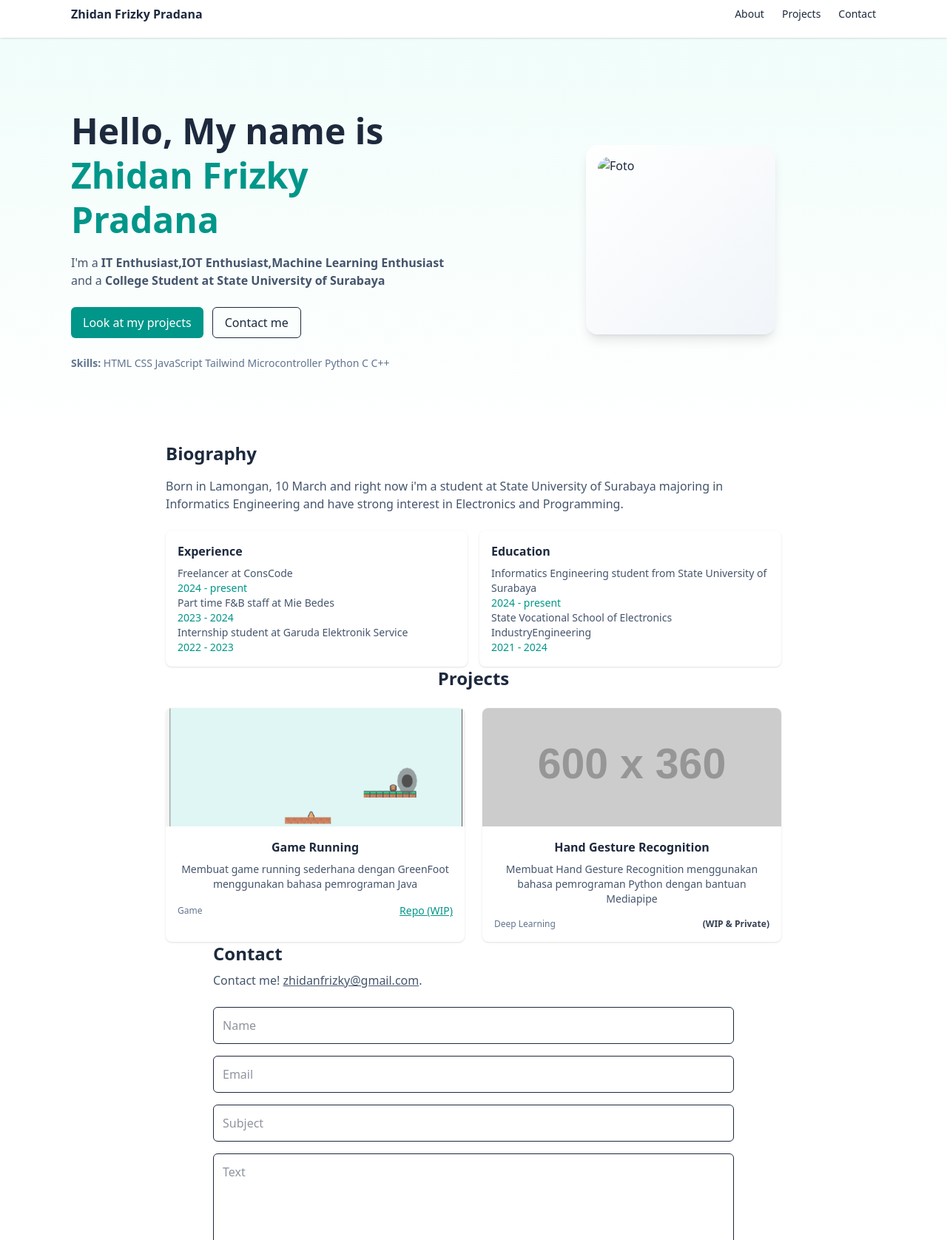
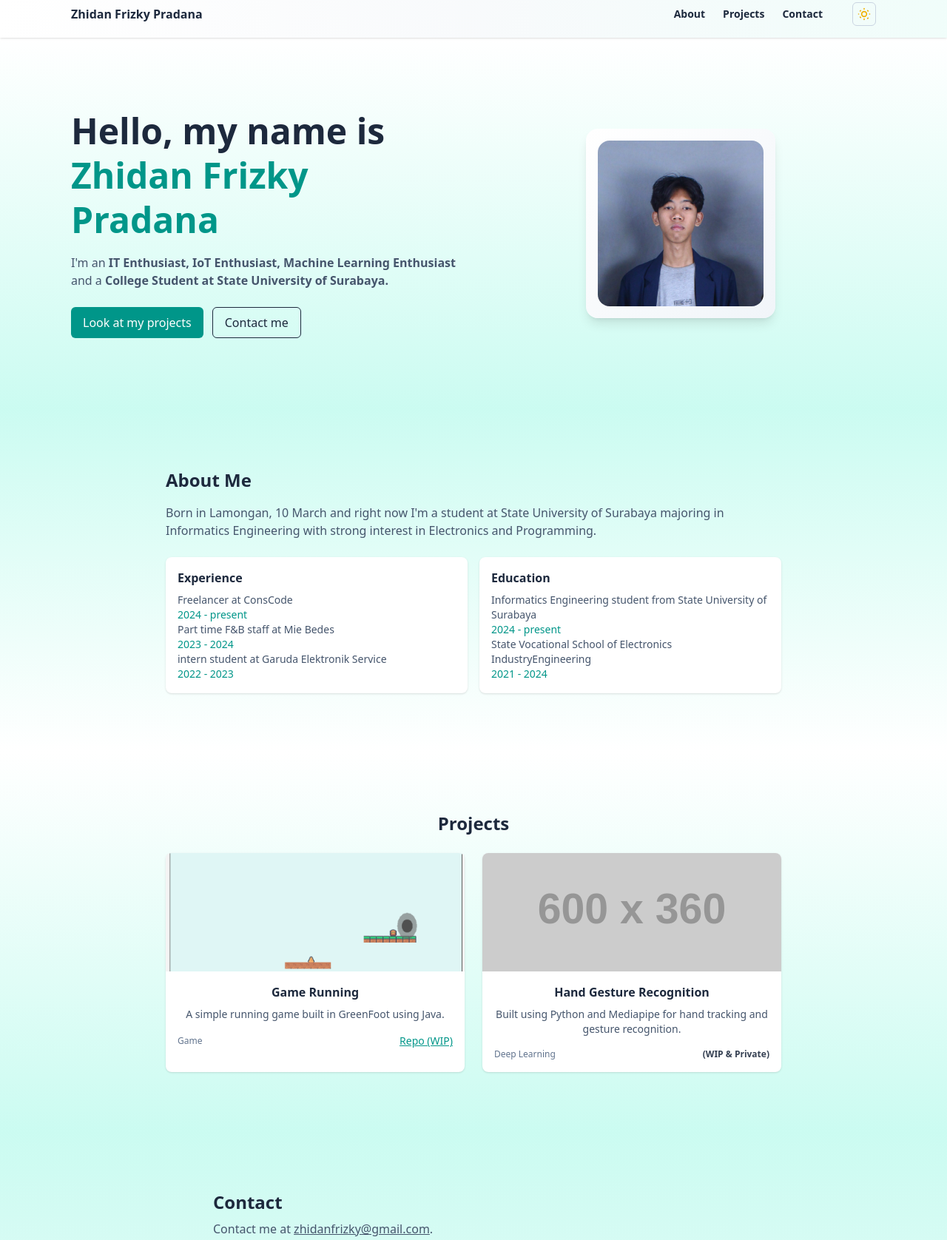
Before and after one commit to Btenk27/Portofolio, a website: page index.html in a window 1280 px wide. Shown: the part 13-1689 px from the top of the page at 74% size. Drawn offline with Linux system fonts and the light colour scheme; placeholder pictures from the web are drawn by us.

Commit message:
Add files via upload

```diff
--- a/index.html
+++ b/index.html
@@ -1,69 +1,83 @@
   <!DOCTYPE html>
-  <html lang="en">
+  <html lang="en" class="scroll-smooth transition-colors duration-700 ease-in-out">
   <head>
     <meta charset="UTF-8">
     <meta name="viewport" content="width=device-width, initial-scale=1.0">
     <title>Zhidan Frizky Pradana</title>
     <link rel="stylesheet" href="src/output.css">
   </head>
-  <body class="antialiased text-slate-800 bg-slate-50">
+  <body class="antialiased text-slate-800 bg-gradient-to-b from-slate-50 via-white to-teal-50">
 
-    <header class="bg-white shadow-sm sticky top-0 z-50">
+    <!-- HEADER -->
+    <header class="reveal bg-gradient-to-r from-white via-slate-50 to-teal-50 shadow-sm sticky top-0 z-50 backdrop-blur">
       <div class="max-w-6xl mx-auto px-6 lg:px-8">
         <div class="flex items-center justify-between h-16">
           <a href="#home" class="flex items-center gap-3">
-            <span class="font-semibold">Zhidan Frizky Pradana</span>
+            <span class="font-semibold hover:text-teal-600">Zhidan Frizky Pradana</span>
           </a>
           <nav class="hidden md:flex items-center gap-6 text-sm">
             <a href="#about" class="hover:text-teal-600">About</a>
             <a href="#projects" class="hover:text-teal-600">Projects</a>
             <a href="#contact" class="hover:text-teal-600">Contact</a>
+            <button id="dark-toggle" class="ml-4 w-8 h-8 flex items-center justify-center rounded-md border border-slate-300 hover:border-teal-600 transition">
+            <svg id="icon-sun" xmlns="http://www.w3.org/2000/svg" class="h-5 w-5 text-yellow-500" fill="none" viewBox="0 0 24 24" stroke="currentColor">
+             <path stroke-linecap="round" stroke-linejoin="round" stroke-width="2"
+               d="M12 3v1m0 16v1m8.66-9H21m-18 0H3m15.364 6.364l-.707.707M6.343 6.343l-.707.707m12.728 0l-.707-.707M6.343 17.657l-.707-.707M12 8a4 4 0 100 8 4 4 0 000-8z"/>
+            </svg>
+            <svg id="icon-moon" xmlns="http://www.w3.org/2000/svg" class="h-5 w-5 text-slate-400 hidden" fill="currentColor" viewBox="0 0 24 24">
+              <path d="M21 12.79A9 9 0 1111.21 3a7 7 0 109.79 9.79z"/>
+            </svg>
+          </button>
           </nav>
-          <div class="md:hidden">
-            <button id="btn-mobile" aria-label="Open menu" class="p-2">☰</button>
-          </div>
+        <button id="btn-mobile"
+            class="md:hidden flex flex-col justify-between w-4 h-4 space-y-[6px] cursor-pointer relative z-50">
+            <span class="block w-6 h-[2px] bg-slate-800 rounded"></span>
+            <span class="block w-6 h-[2px] bg-slate-800 rounded"></span>
+            <span class="block w-6 h-[2px] bg-slate-800 rounded"></span>
+          </button>
         </div>
       </div>
 
-      <div id="mobile-menu" class="md:hidden hidden border-t">
+      <div id="mobile-menu"
+    class="hidden md:hidden border-t overflow-hidden opacity-0 max-h-0 transform scale-y-95 transition-all duration-500 ease-in-out origin-top">
         <div class="px-6 py-4 flex flex-col gap-3">
-          <a href="#about">About</a>
-          <a href="#projects">Projects</a>
-          <a href="#contact">Contact</a>
+          <a href="#about" class="hover:text-teal-600">About</a>
+          <a href="#projects" class="hover:text-teal-600">Projects</a>
+          <a href="#contact" class="hover:text-teal-600">Contact</a>
+          <button id="dark-toggle" class="ml-4 w-8 h-8 flex items-center justify-center rounded-md border border-slate-300 hover:border-teal-600 transition">
+            <svg id="icon-sun" xmlns="http://www.w3.org/2000/svg" class="h-5 w-5 text-yellow-500" fill="none" viewBox="0 0 24 24" stroke="currentColor">
+             <path stroke-linecap="round" stroke-linejoin="round" stroke-width="2"
+               d="M12 3v1m0 16v1m8.66-9H21m-18 0H3m15.364 6.364l-.707.707M6.343 6.343l-.707.707m12.728 0l-.707-.707M6.343 17.657l-.707-.707M12 8a4 4 0 100 8 4 4 0 000-8z"/>
+            </svg>
+            <svg id="icon-moon" xmlns="http://www.w3.org/2000/svg" class="h-5 w-5 text-slate-400 hidden" fill="currentColor" viewBox="0 0 24 24">
+              <path d="M21 12.79A9 9 0 1111.21 3a7 7 0 109.79 9.79z"/>
+            </svg>
+          </button>
         </div>
       </div>
     </header>
 
-    <!-- Home -->
+    <!-- HOME -->
     <main>
-      <section id="home" class="bg-gradient-to-b from-teal-50 to-white">
+      <section id="home" class="reveal bg-gradient-to-b from-white to-teal-100">
         <div class="max-w-6xl mx-auto px-6 lg:px-8 py-16 md:py-24">
           <div class="grid grid-cols-1 md:grid-cols-2 gap-8 items-center">
             <div>
-              <h1 class="text-3xl md:text-5xl font-bold leading-tight">Hello, My name is <span class="text-teal-600">Zhidan Frizky Pradana</span></h1>
-              <p class="mt-4 text-slate-600 max-w-xl">I'm a <strong>IT Enthusiast,IOT Enthusiast,Machine Learning Enthusiast</strong> and a <strong> College Student at State University of Surabaya</strong><p></p>
-
+              <h1 class="text-3xl md:text-5xl font-bold leading-tight">
+                Hello, my name is <span class="text-teal-600">Zhidan Frizky Pradana</span>
+              </h1>
+              <p class="mt-4 text-slate-600 max-w-xl">
+                I'm an <strong>IT Enthusiast, IoT Enthusiast, Machine Learning Enthusiast</strong> and a <strong>College Student at State University of Surabaya.</strong>
+              </p>
               <div class="mt-6 flex gap-3">
-                <a href="#projects" class="inline-flex items-center gap-2 px-4 py-2 rounded-md bg-teal-600 text-white">Look at my projects</a>
-                <a href="#contact" class="inline-flex items-center gap-2 px-4 py-2 rounded-md border">Contact me</a>
-              </div>
-
-              <div class="mt-6 text-sm text-slate-500">
-                <strong>Skills:</strong>
-                <span class="ml-2">HTML</span>
-                <span class="ml-2">CSS</span>
-                <span class="ml-2">JavaScript</span>
-                <span class="ml-2">Tailwind</span>
-                <span class="ml-2">Microcontroller</span>
-                <span class="ml-2">Python</span>
-                <span class="ml-2">C</span>
-                <span class="ml-2">C++</span>
+                <a href="#projects" class="inline-flex items-center gap-2 px-4 py-2 rounded-md bg-teal-600 text-white hover:shadow-md transition transform hover:-translate-y-1 overflow-hidden">Look at my projects</a>
+                <a href="#contact" class="inline-flex items-center gap-2 px-4 py-2 rounded-md border hover:shadow-md transition transform hover:-translate-y-1 overflow-hidden">Contact me</a>
               </div>
             </div>
 
             <div class="hidden md:flex items-center justify-center">
               <div class="w-64 h-64 rounded-2xl bg-gradient-to-br from-white to-slate-100 shadow-lg flex items-center justify-center">
-                <img src="#" alt="Foto" class="w-56 h-56 object-cover rounded-2xl" />
+                <img src="src/WhatsApp Image 2025-10-17 at 13.45.06.jpeg" alt="Foto" class="w-56 h-56 object-cover rounded-2xl" />
               </div>
             </div>
           </div>
@@ -71,22 +85,22 @@
       </section>
 
         <!-- ABOUT -->
-      <section id="about" class="py-12">
+      <section id="about" class="reveal py-20 bg-gradient-to-b from-teal-100 to-white">
         <div class="max-w-4xl mx-auto px-6 lg:px-8">
-          <h2 class="text-2xl font-semibold">Biography</h2>
+          <h2 class="text-2xl font-semibold">About Me</h2>
           <div class="mt-4 text-slate-600">
-            <p>Born in Lamongan, 10 March and right now i'm a student at State University of Surabaya majoring in Informatics Engineering and have strong interest in Electronics and Programming.</p>
+            <p>Born in Lamongan, 10 March and right now I'm a student at State University of Surabaya majoring in Informatics Engineering with strong interest in Electronics and Programming.</p>
           </div>
 
           <div class="mt-6 grid grid-cols-1 sm:grid-cols-2 gap-4">
-            <div class="bg-white p-4 rounded-lg shadow-sm">
+            <div class="bg-white p-4 rounded-lg shadow-sm hover:shadow-md transition transform hover:-translate-y-1 overflow-hidden">
               <h3 class="font-semibold">Experience</h3>
               <p class="mt-2 text-sm text-slate-600">Freelancer at ConsCode <br> <span class="text-teal-600">2024 - present</span>
               <br>Part time F&B staff at Mie Bedes <br> <span class="text-teal-600">2023 - 2024</span>
-                  <br>Internship student at Garuda Elektronik Service <br> <span class="text-teal-600">2022 - 2023
+                  <br>intern student at Garuda Elektronik Service <br> <span class="text-teal-600">2022 - 2023
               </p>
             </div>
-            <div class="bg-white p-4 rounded-lg shadow-sm">
+            <div class="bg-white p-4 rounded-lg shadow-sm hover:shadow-md transition transform hover:-translate-y-1 overflow-hidden">
               <h3 class="font-semibold">Education</h3>
               <p class="mt-2 text-sm text-slate-600">Informatics Engineering student from State University of Surabaya <br> <span class="text-teal-600">2024 - present</span>
                   <br> State Vocational School of Electronics IndustryEngineering <br> <span class="text-teal-600">2021 - 2024
@@ -97,16 +111,15 @@
       </section>
 
       <!-- PROJECTS -->
-      <section id="projects" class="py-12 bg-slate-50">
+      <section id="projects" class="reveal py-20 bg-gradient-to-b from-white to-teal-100">
         <div class="max-w-4xl mx-auto px-6 lg:px-8 text-center">
           <h2 class="text-2xl font-semibold">Projects</h2>
-
           <div class="mt-6 grid grid-cols-1 sm:grid-cols-2 lg:grid-cols-2 gap-6">
-          <article class="bg-white rounded-lg shadow-sm overflow-hidden mx-auto w-full max-w-sm">
-            <img src="src/Screenshot 2025-10-17 232817.png" alt="Project 1" class=" w-full h-40 object-cover" />
+            <article class="bg-white rounded-lg shadow-sm hover:shadow-md transition transform hover:-translate-y-1 overflow-hidden">
+              <img src="src/Screenshot 2025-10-17 232817.png" alt="Project 1" class="w-full h-40 object-cover" />
               <div class="p-4">
                 <h3 class="font-semibold">Game Running</h3>
-              <p class="mt-2 text-sm text-slate-600">Membuat game running sederhana dengan GreenFoot menggunakan bahasa pemrograman Java</p>
+                <p class="mt-2 text-sm text-slate-600">A simple running game built in GreenFoot using Java.</p>
                 <div class="mt-4 flex items-center justify-between text-xs text-slate-500">
                   <span>Game</span>
                   <a href="https://github.com/Btenk27/game_running" class="text-sm underline text-teal-600 hover:text-teal-700">Repo (WIP)</a>
@@ -114,14 +127,14 @@
               </div>
             </article>
 
-          <article class="bg-white rounded-lg shadow-sm overflow-hidden mx-auto w-full max-w-sm">
+            <article class="bg-white rounded-lg shadow-sm hover:shadow-md transition transform hover:-translate-y-1 overflow-hidden">
               <img src="https://via.placeholder.com/600x360" alt="Project 2" class="w-full h-40 object-cover" />
-            <div class="p-4 ">
+              <div class="p-4">
                 <h3 class="font-semibold">Hand Gesture Recognition</h3>
-              <p class="mt-2 text-sm text-slate-600">Membuat Hand Gesture Recognition menggunakan bahasa pemrograman Python dengan bantuan Mediapipe</p>
+                <p class="mt-2 text-sm text-slate-600">Built using Python and Mediapipe for hand tracking and gesture recognition.</p>
                 <div class="mt-4 flex items-center justify-between text-xs text-slate-500">
                   <span>Deep Learning</span>
-                <a class="font-bold text-gray-700 hover:text-black ">(WIP & Private)</a>
+                  <span class="font-bold text-gray-700">(WIP & Private)</span>
                 </div>
               </div>
             </article>
@@ -130,31 +143,34 @@
       </section>
 
       <!-- CONTACT -->
-      <section id="contact" class="py-12">
+      <section id="contact" class="reveal py-20 bg-gradient-to-b from-teal-100 to-slate-50">
         <div class="max-w-3xl mx-auto px-6 lg:px-8">
           <h2 class="text-2xl font-semibold">Contact</h2>
-          <p class="mt-2 text-slate-600">Contact me! <a href="mailto:z  hidanfrizky@gmail.com" class="underline">zhidanfrizky@gmail.com</a>.</p>
-
+          <p class="mt-2 text-slate-600">Contact me at <a href="mailto:zhidanfrizky@gmail.com" class="underline hover:text-teal-600   ">zhidanfrizky@gmail.com</a>.</p>
           <form class="mt-6 grid grid-cols-1 gap-4" action="#" onsubmit="event.preventDefault(); alert('Form submitted (demo)')">
-            <input type="text" placeholder="Name" class="p-3 rounded-md border" />
-            <input type="email" placeholder="Email" class="p-3 rounded-md border" />
-            <input type="text" placeholder="Subject" class="p-3 rounded-md border" />
-            <textarea placeholder="Text" rows="6" class="p-3 rounded-md border"></textarea>
+          <input type="text" placeholder="Name" class="text-teal-600 p-3 rounded-md border" />
+          <input type="email" placeholder="Gmail" class="text-teal-600 p-3 rounded-md border" />
+          <input type="text" placeholder="Subject" class="text-teal-600 p-3 rounded-md border" />
+          <textarea placeholder="Text" rows="6" class="text-teal-600 p-3 rounded-md border"></textarea>
           <div class="flex gap-3">
-              <button type="submit" class="px-4 py-2 rounded-md bg-teal-600 text-white">Send</button>
+            <button type="submit" class="px-4 py-2 rounded-md bg-teal-600 text-white">Kirim</button>
             <button type="reset" class="px-4 py-2 rounded-md border">Reset</button>
           </div>
         </form>
         </div>
+        </div>
       </section>
 
- <footer id="resume" class="py-8 bg-white border-t">
+      <!-- FOOTER -->
+      <footer id="footer" class="reveal py-10 bg-gradient-to-r from-teal-50 via-white to-slate-50 border-t">
         <div class="flex items-center justify-center gap-6 text-slate-600">
           <a href="https://www.linkedin.com/in/zhidan-frizky" target="_blank" class="hover:text-teal-600">LinkedIn</a>
-          <a href="https://github.com/Btenk27" target="_blank" class="hover:text-teal-600 font-semibold">GitHub</a>
+          <a href="https://github.com/Btenk27" target="_blank" class="hover:text-teal-600">GitHub</a>
           <a href="https://www.instagram.com/zhidan.f.p/" target="_blank" class="hover:text-teal-600">Instagram</a>
-        </div>
         </div>
       </footer>
     </main>
+
+    <script src="script.js"></script>
+  </body>
   </html>
--- a/package.json
+++ b/package.json
@@ -1,6 +1,8 @@
 {
   "dependencies": {
-    "@tailwindcss/cli": "^4.1.14",
+    "@tailwindcss/cli": "^4.1.14"
+  },
+  "devDependencies": {
     "tailwindcss": "^4.1.14"
   }
 }
```
Also changed, not shown: 1 other file. Lines whose indentation alone changed are shown as unchanged.
